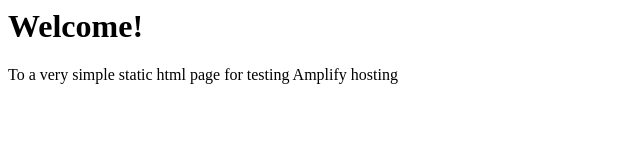
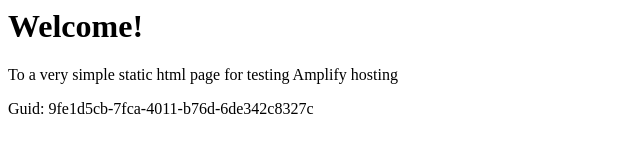
Before and after one commit to aws-aemilia-iad/Github-PR-Commit-Integration-Test-DoNotTouch-v1-prod-us-east-1, a website: page src/index.html in a window 1280 px wide. Shown: the whole page, without its empty margins (0-640 px from the left). Drawn offline with Linux system fonts and the light colour scheme.

Commit message:
commit from integ tests

```diff
--- a/src/index.html
+++ b/src/index.html
@@ -1,3 +1,5 @@
+
+
 <html lang="en">
 
 <head>
@@ -10,6 +12,6 @@
 <body>
     <h1>Welcome!</h1>
     <p>To a very simple static html page for testing Amplify hosting</p>
-</body>
+    <p>Guid: 9fe1d5cb-7fca-4011-b76d-6de342c8327c</p></body>
 
 </html>
```
